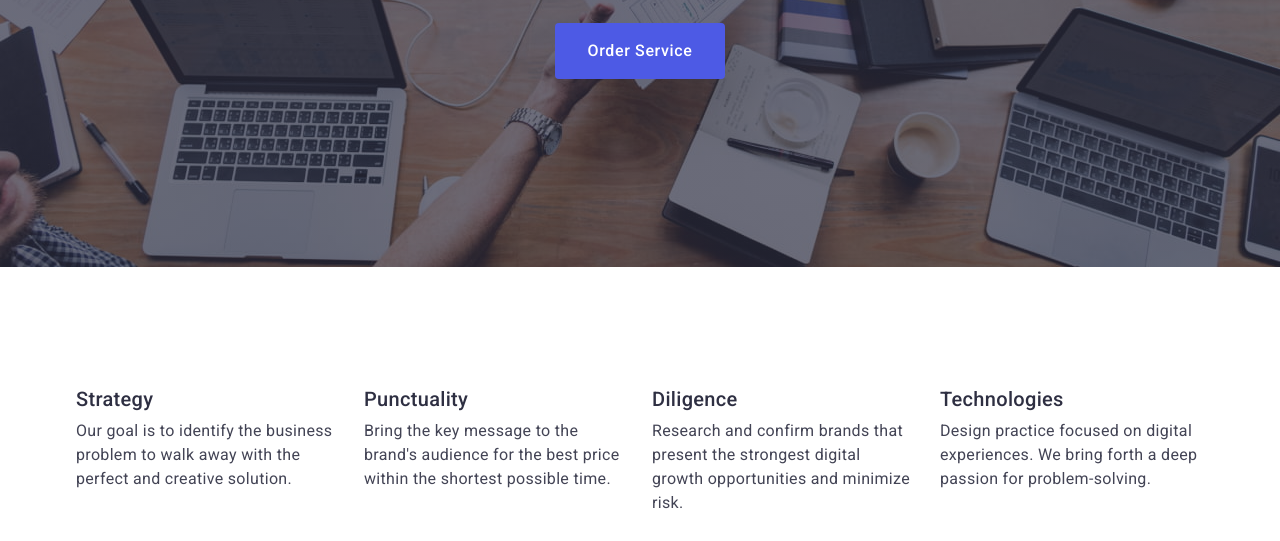
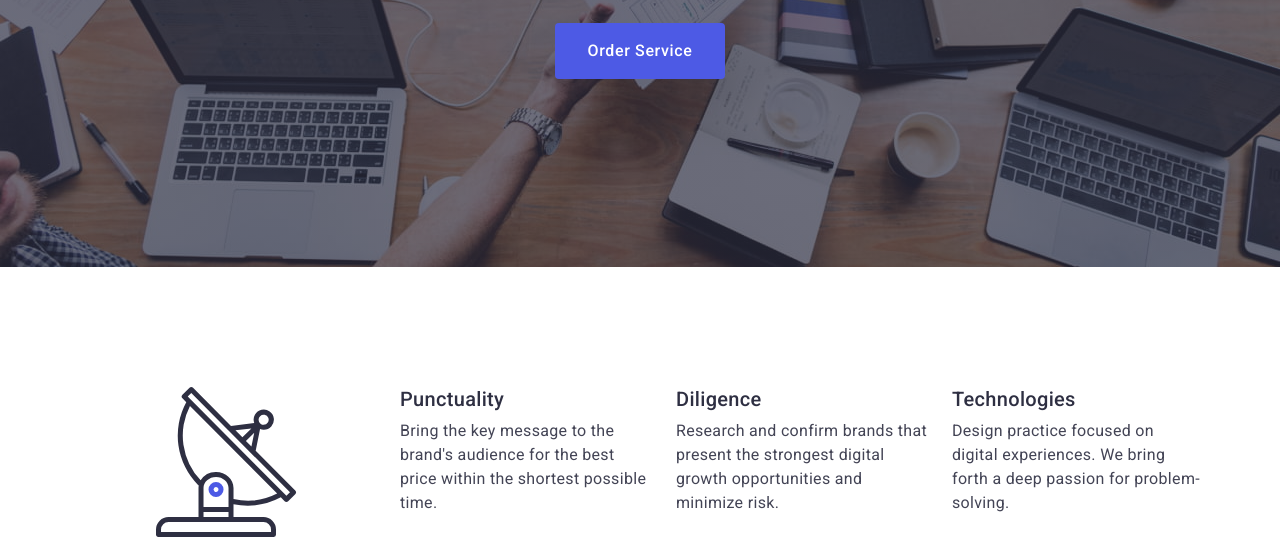
Before and after one commit to Pashab52/goit-markup-hw-04, a plain HTML site: page index.html in a window 1280 px wide. Shown: the part 406-947 px from the top of the page. Drawn offline with nearby package versions, Linux system fonts and the light colour scheme.

Commit message:
Update index.html

```diff
--- a/index.html
+++ b/index.html
@@ -103,6 +103,10 @@
           <h2 class="visually-hidden">features</h2>
           <ul class="features-list list">
             <li class="features-item">
+              <svg>
+              <use href="./images/symbol-defs.svg#antenna">
+              </use>
+              </svg>
               <h3 class="features-title">Strategy</h3>
               <p class="features-text">
                 Our goal is to identify the business problem
@@ -111,6 +115,7 @@
               </p>
             </li>
             <li class="features-item">
+
               <h3 class="features-title">Punctuality</h3>
               <p class="features-text">
                 Bring the key message to the brand's audience
```
